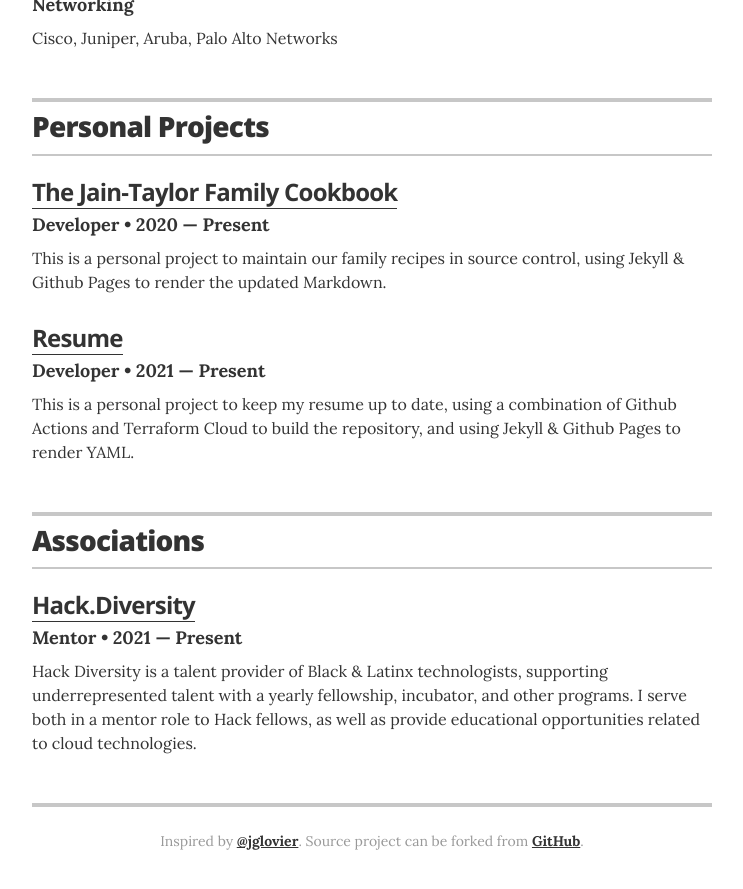
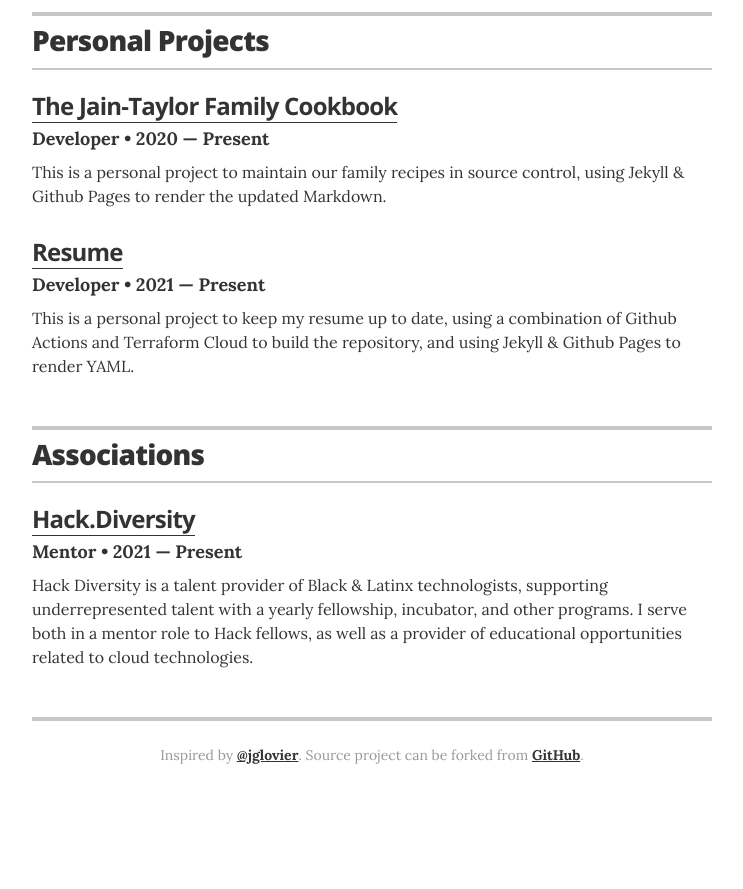
Before and after one commit to patrick-andrew-jain-taylor/resume, a Jekyll site: the page built from index.html, in a window 1280 px wide and 900 px high, scrolled down 3811 px. Shown: the top 889 px of the window, without its empty margins (268-1011 px from the left). Built offline with Jekyll 4.4.1, drawn with Linux system fonts in a browser that asks for light colours; after the commit the page ends 4625 px from its top, so only the background shows below that.

Commit message:
change: association.

```diff
--- a/_data/associations.yml
+++ b/_data/associations.yml
@@ -5,7 +5,7 @@
   role: Mentor
   year: 2021 &mdash; Present
   url: https://www.hackdiversity.com/
-  summary: Hack Diversity is a talent provider of Black & Latinx technologists, supporting underrepresented talent with a yearly fellowship, incubator, and other programs. I serve both in a mentor role to Hack fellows, as well as provide educational opportunities related to cloud technologies.
+  summary: Hack Diversity is a talent provider of Black & Latinx technologists, supporting underrepresented talent with a yearly fellowship, incubator, and other programs. I serve both in a mentor role to Hack fellows, as well as a provider of educational opportunities related to cloud technologies.
 
 
 #- organization: Habitat for Humanity
--- a/_data/certifications.yml
+++ b/_data/certifications.yml
@@ -18,6 +18,6 @@
   organization: Cisco
   year: 2015
 
-- award: CCENT
-  organization: Cisco
-  year: 2015
+#- award: CCENT
+#  organization: Cisco
+#  year: 2015
```
